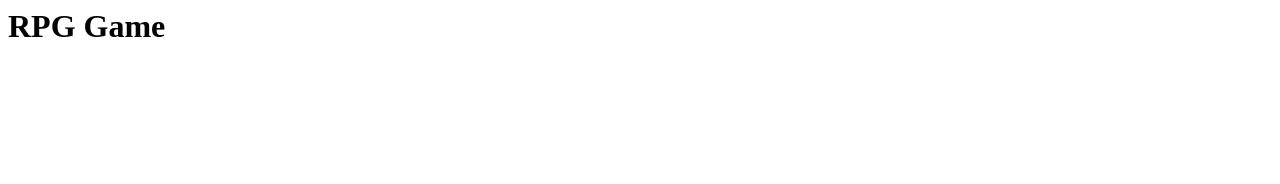
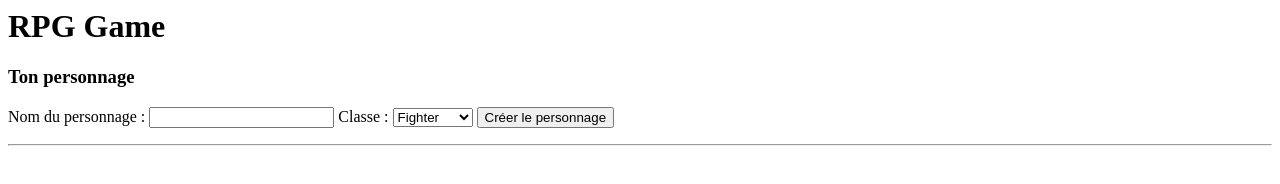
Before and after one commit to melody-ste/Battleloop, a plain HTML site: page index.html in a window 1280 px wide. Drawn offline with Linux system fonts and the light colour scheme.

Commit message:
adding forms for humanplayer and human special attack in the index page

```diff
--- a/index.html
+++ b/index.html
@@ -8,6 +8,33 @@
 <body>
   <h1>RPG Game</h1>
 
+  <h3>Ton personnage</h3>
+
+  <form id="playerForm">
+    <label for="playerName">Nom du personnage :</label>
+    <input type="text" id="playerName" name="playerName" required />
+
+    <label for="playerClass">Classe :</label>
+    <select id="playerClass" name="playerClass" required>
+      <option value="Fighter">Fighter</option>
+      <option value="Paladin">Paladin</option>
+      <option value="Monk">Monk</option>
+      <option value="Berzerker">Berzerker</option>
+      <option value="Assassin">Assassin</option>
+      <option value="Wizard">Wizard</option>
+      <option value="Druid">Druid</option>
+    </select>
+    <button type="submit">Créer le personnage</button>
+  </form>
+
+  <hr />
+
+  <form id="attackForm" style="display:none;">
+    <p>Choisissez votre attaque :</p>
+    <label><input type="radio" name="attackType" value="normal" checked /> Attaque normale</label>
+    <label><input type="radio" name="attackType" value="special" /> Attaque spéciale</label>
+    <button type="submit">Attaquer</button>
+  </form>
 
   <script type="module" src="main.js"></script>
 </body>
```
